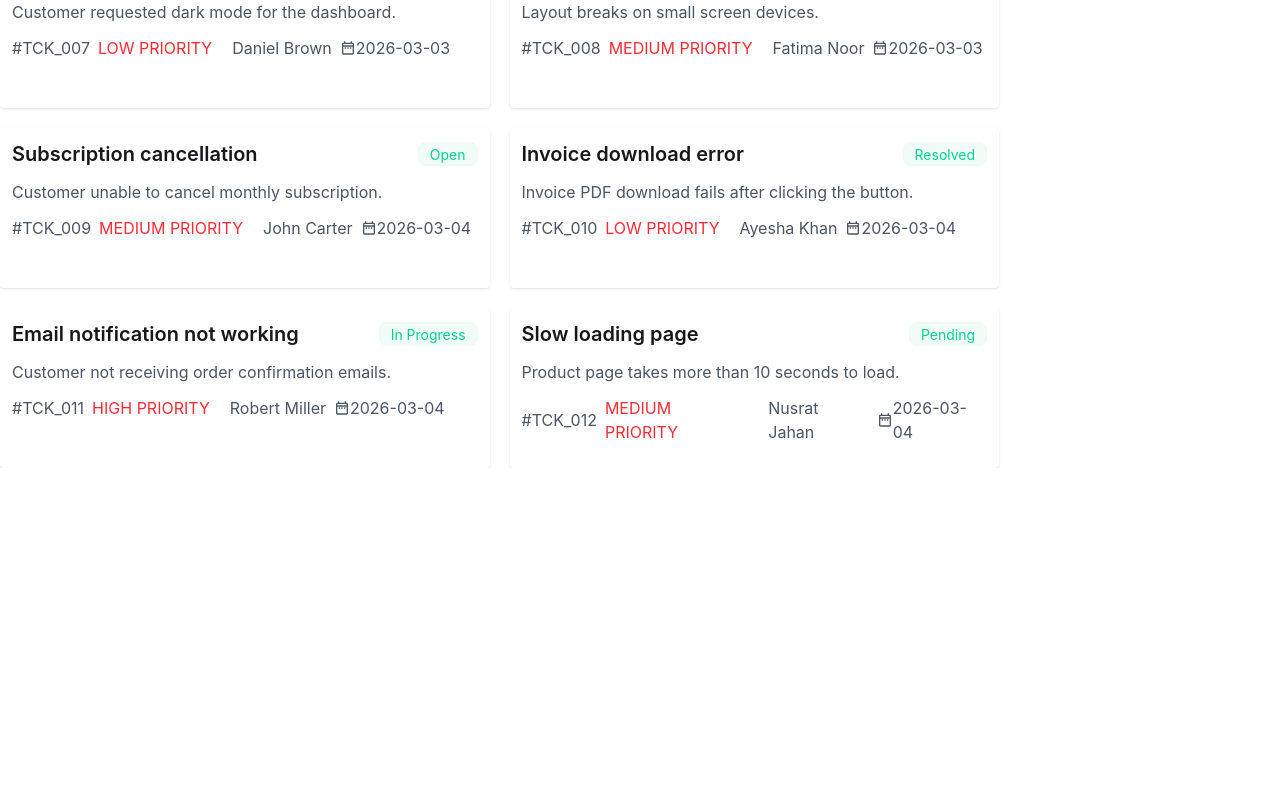
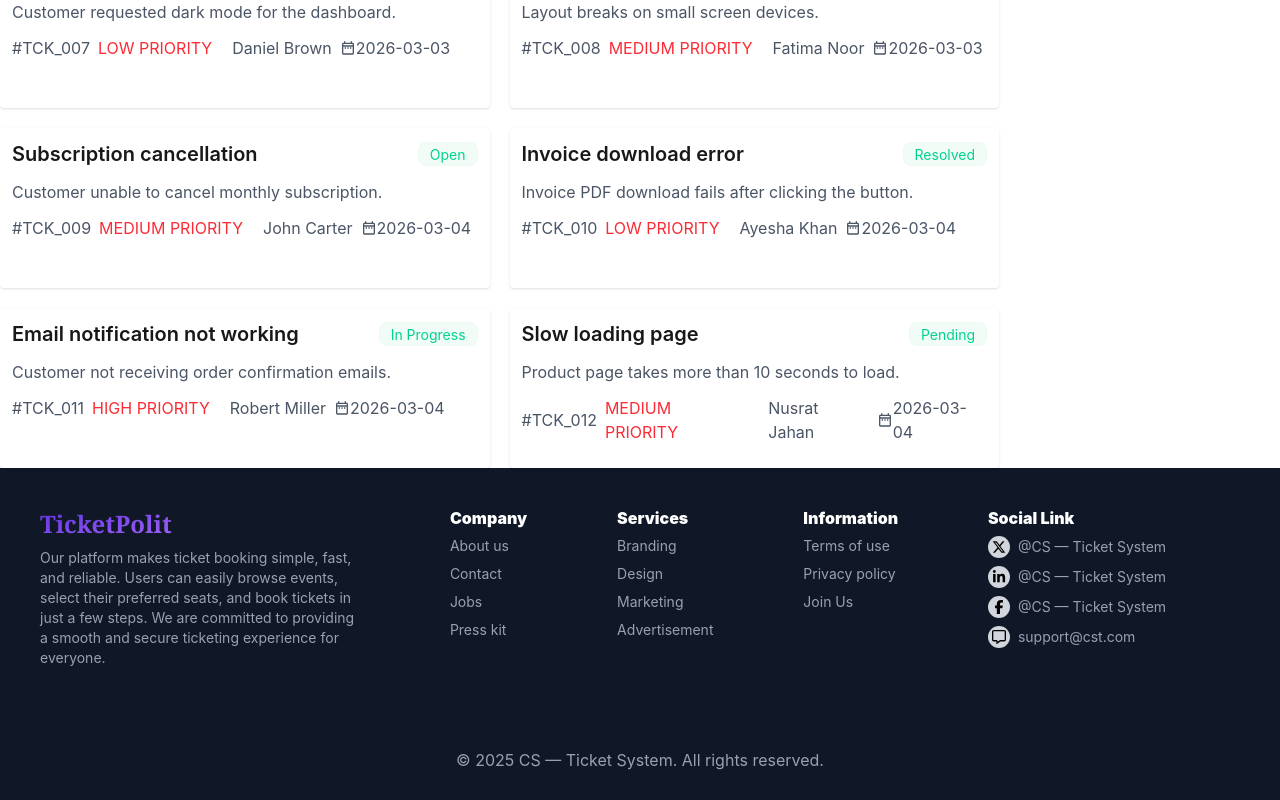
Before and after one commit to rabbani37/restart-Ticket-polit, a React (Vite) app: page / in a window 1280 px wide. Shown: the part 1197-1997 px from the top of the page. Before the commit the page ends 1665 px from the top, so only its background shows below. Built offline with nearby package versions, Linux system fonts and the light colour scheme.

Commit message:
complete footer designe

```diff
--- a/src/App.jsx
+++ b/src/App.jsx
@@ -3,6 +3,7 @@ import Banner from "./Component/Header/Banner"
 import NavBar from "./Component/Header/NavBar"
 import CustomerTickets from "./Component/Main/CustomerTickets/CustomerTickets"
 import SidebarRight from "./Component/Main/SidebarRight/SidebarRight"
+import Footer from "./Component/Footer/Footer"
 
 
 
@@ -13,7 +14,9 @@ function App() {
 
 
 
-  return (
+  return (<>
+
+
     <div className="container mx-auto">
       <NavBar></NavBar>
       <Banner></Banner>
@@ -32,6 +35,8 @@ function App() {
       </div>
 
     </div>
+    <Footer></Footer>
+  </>
   )
 }
 
--- a/src/Component/Footer/Footer.jsx
+++ b/src/Component/Footer/Footer.jsx
@@ -1,9 +1,71 @@
+import { FaFacebookF, FaLinkedinIn, FaRegMessage, FaXTwitter } from "react-icons/fa6";
+
+
+
 
 const Footer = () => {
     return (
-        <div>
 
-        </div>
+        <footer className="  bg-gray-900 text-gray-400 pt-10 px-10 ">
+            <div className="footer sm:footer-horizontal container mx-auto">
+                <div className="w-80">
+                    <h2>
+                        <a className=" text-2xl md:font-bold font-medium font-serif bg-linear-to-tl
+                      from-[rgb(159,98,242)] to-[#632EE3] bg-clip-text text-transparent
+                    ">TicketPolit</a>
+                    </h2>
+
+                    <p>Our platform makes ticket booking simple, fast, and reliable. Users can easily browse events, select their preferred seats, and book tickets in just a few steps. We are committed to providing a smooth and secure ticketing experience for everyone.
+                    </p>
+                </div>
+                <nav>
+                    <h6 className="text-white font-black text-[16px]">Company</h6>
+                    <a className="link link-hover">About us</a>
+                    <a className="link link-hover">Contact</a>
+                    <a className="link link-hover">Jobs</a>
+                    <a className="link link-hover">Press kit</a>
+                </nav>
+                <nav>
+                    <h6 className="text-white font-black text-[16px]">Services</h6>
+                    <a className="link link-hover">Branding</a>
+                    <a className="link link-hover">Design</a>
+                    <a className="link link-hover">Marketing</a>
+                    <a className="link link-hover">Advertisement</a>
+                </nav>
+
+                <nav>
+                    <h6 className="text-white font-black text-[16px]">Information</h6>
+                    <a className="link link-hover">Terms of use</a>
+                    <a className="link link-hover">Privacy policy</a>
+                    <a className="link link-hover">Join Us</a>
+                </nav>
+                <nav>
+                    <h6 className="text-white font-black text-[16px]">Social Link</h6>
+                    <a className="link link-hover flex items-center gap-2">
+                        <p className="bg-gray-300 p-1 text-black rounded-2xl"><FaXTwitter /> </p>
+                        <span>@CS — Ticket System</span>
+                    </a>
+                    <a className="link link-hover flex items-center gap-2">
+                        <p className="bg-gray-300 p-1 text-black rounded-2xl"><FaLinkedinIn /> </p>
+                        <span>@CS — Ticket System</span>
+                    </a>
+                    <a className="link link-hover flex items-center gap-2">
+                        <p className="bg-gray-300 p-1 text-black rounded-2xl"><FaFacebookF /> </p>
+                        <span>@CS — Ticket System</span>
+                    </a>
+                    <a className="link link-hover flex items-center gap-2">
+                        <p className="bg-gray-300 p-1 text-black rounded-2xl"><FaRegMessage /> </p>
+                        <span>support@cst.com</span>
+                    </a>
+
+
+                </nav>
+            </div>
+            <div className="text-center pt-20 pb-7">
+                <p>© 2025 CS — Ticket System. All rights reserved.</p>
+            </div>
+        </footer>
+
     );
 };
 
--- a/src/Component/Header/Banner.jsx
+++ b/src/Component/Header/Banner.jsx
@@ -1,7 +1,7 @@
 
 const Banner = () => {
     return (
-       <div className="pb-20 pt-40 bg-base-200">
+       <div className="pb-20 pt-40 ">
          <div className=" grid md:grid-cols-2 grid-cols-1 gap-7">
             {/* in-progress */}
             <div className=" rounded grid  max-w-2xl h-62 relative bg-linear-to-tl from-[#9F62F2]  to-[#632EE3] ">
--- a/src/Component/Header/NavBar.jsx
+++ b/src/Component/Header/NavBar.jsx
@@ -25,7 +25,7 @@ const NavBar = () => {
                         </ul>
                     </div>
                     <a className=" text-2xl md:font-bold font-medium font-serif
-                     bg-linear-to-tl from-[#9F62F2] to-[#632EE3] bg-clip-text text-transparent
+                     bg-linear-to-tl from-[rgb(159,98,242)] to-[#632EE3] bg-clip-text text-transparent
                     ">TicketPolit</a>
                 </div>
                 <div className="navbar-end ">
```
